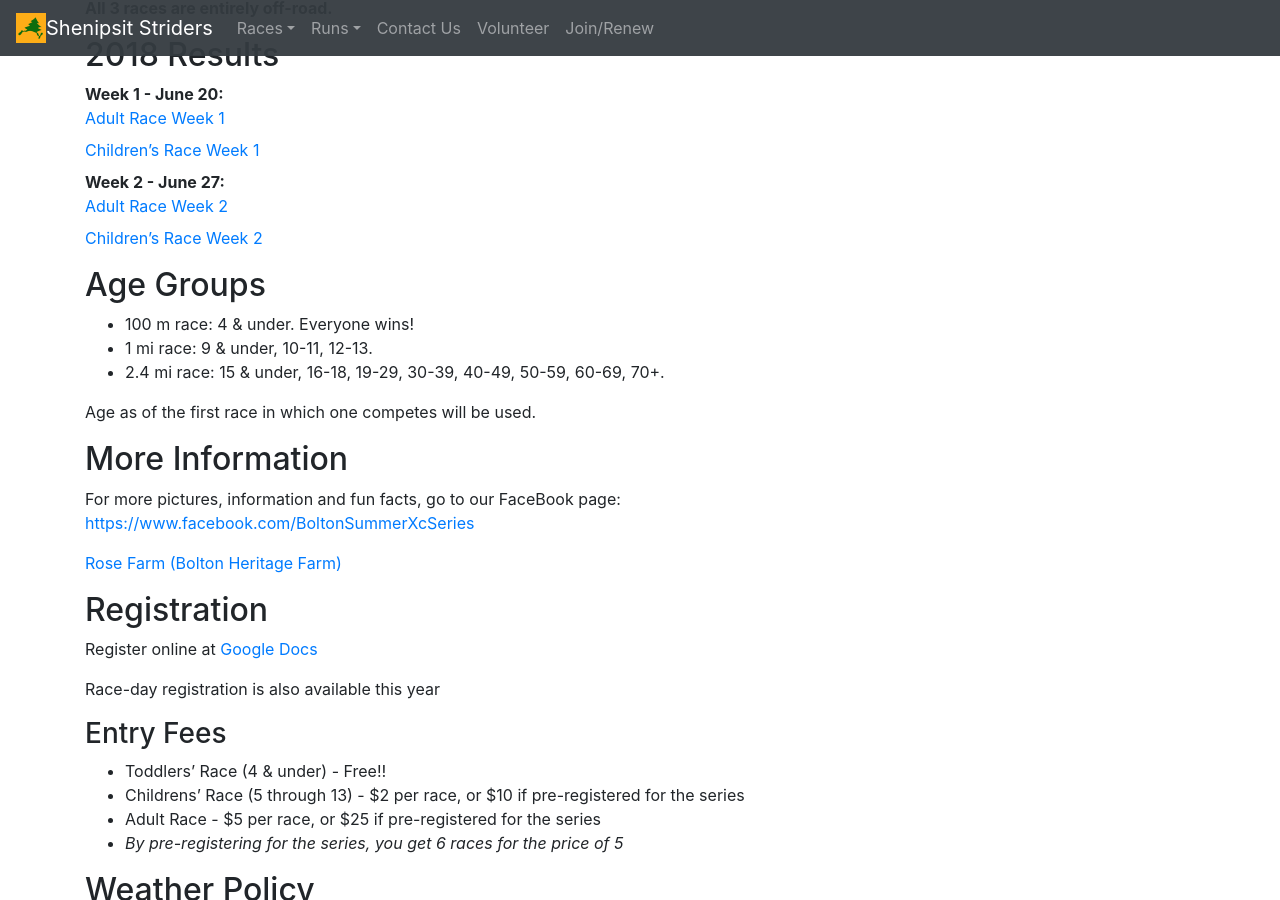
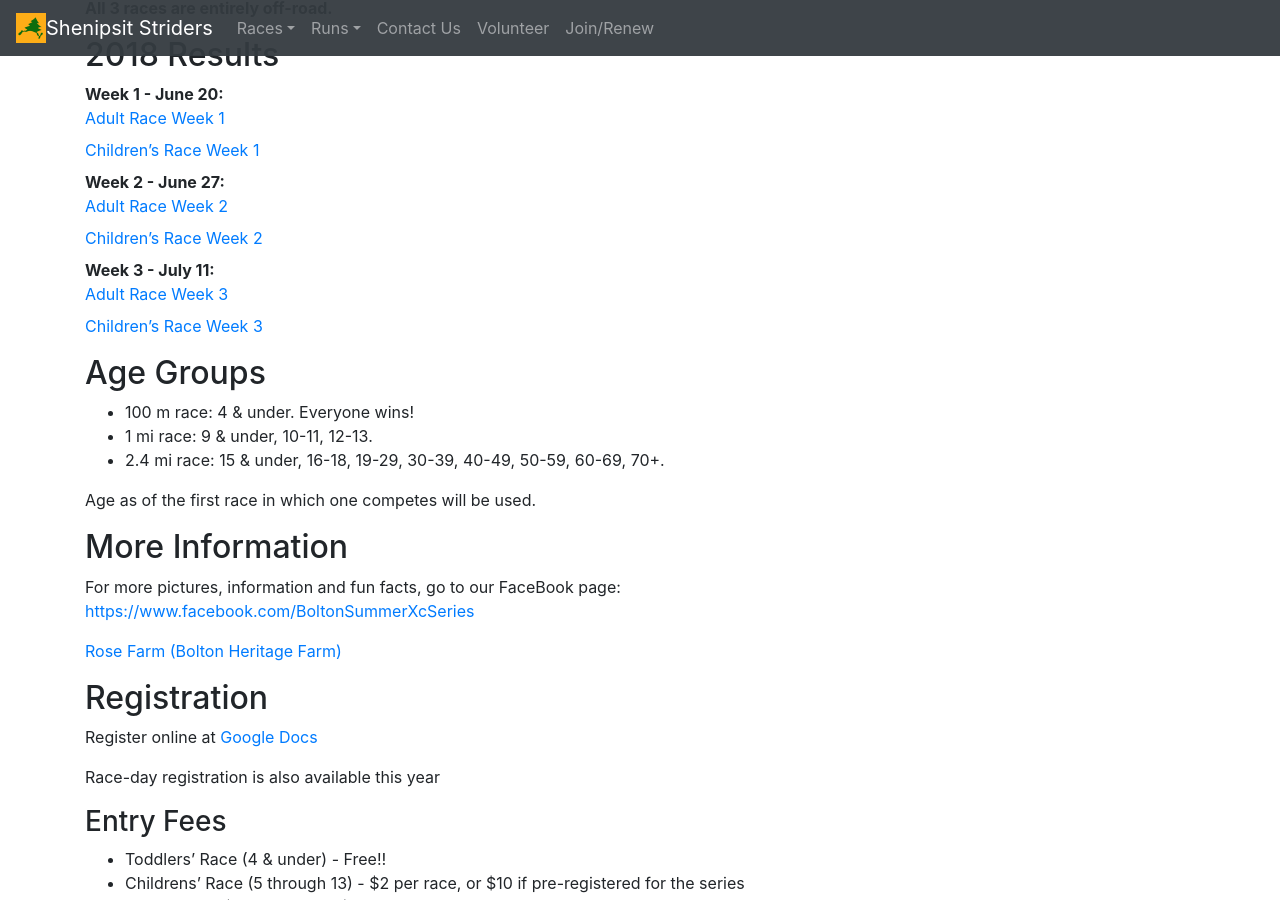
Before and after one commit to ShenipsitStriders/ShenipsitStriders.github.io, a Jekyll site: the page built from _club-races/bolton-summer-xc-series.md, in a window 1280 px wide and 900 px high, scrolled down 926 px. Built offline with Jekyll 4.4.1, drawn with Linux system fonts in a browser that asks for light colours.

Commit message:
Added Bolton Week 3 results

```diff
--- a/_club-races/bolton-summer-xc-series.md
+++ b/_club-races/bolton-summer-xc-series.md
@@ -68,6 +68,10 @@ Week 2 - June 27:
 : [Adult Race Week 2](https://www.webscorer.com/racedetails?raceid=142467){: target="_blank"}
 : [Children's Race Week 2](https://www.webscorer.com/racedetails?raceid=142470){: target="_blank"}
 
+Week 3 - July 11:
+: [Adult Race Week 3](https://www.webscorer.com/racedetails?raceid=143796){: target="_blank"}
+: [Children's Race Week 3](https://www.webscorer.com/racedetails?raceid=143794){: target="_blank"}
+
 ## Age Groups
 
 * 100 m race: 4 & under. Everyone wins!
```
